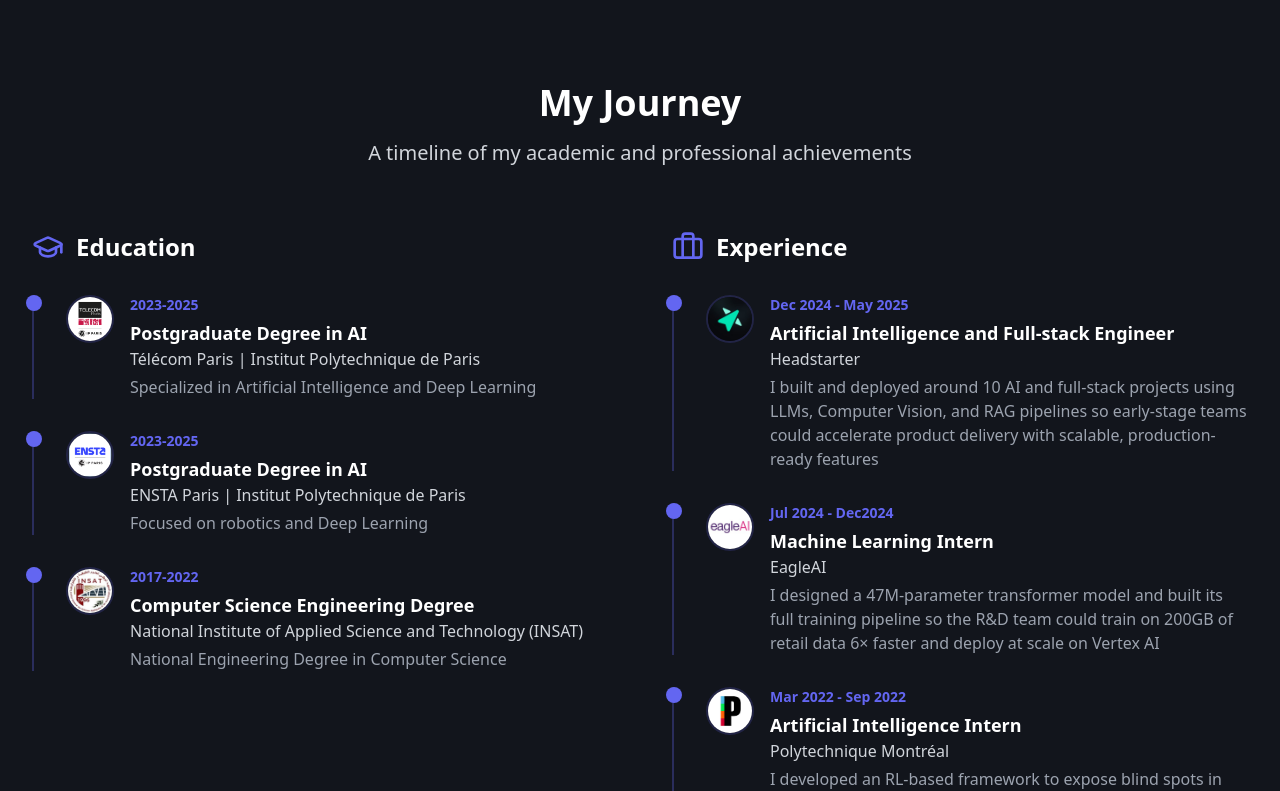
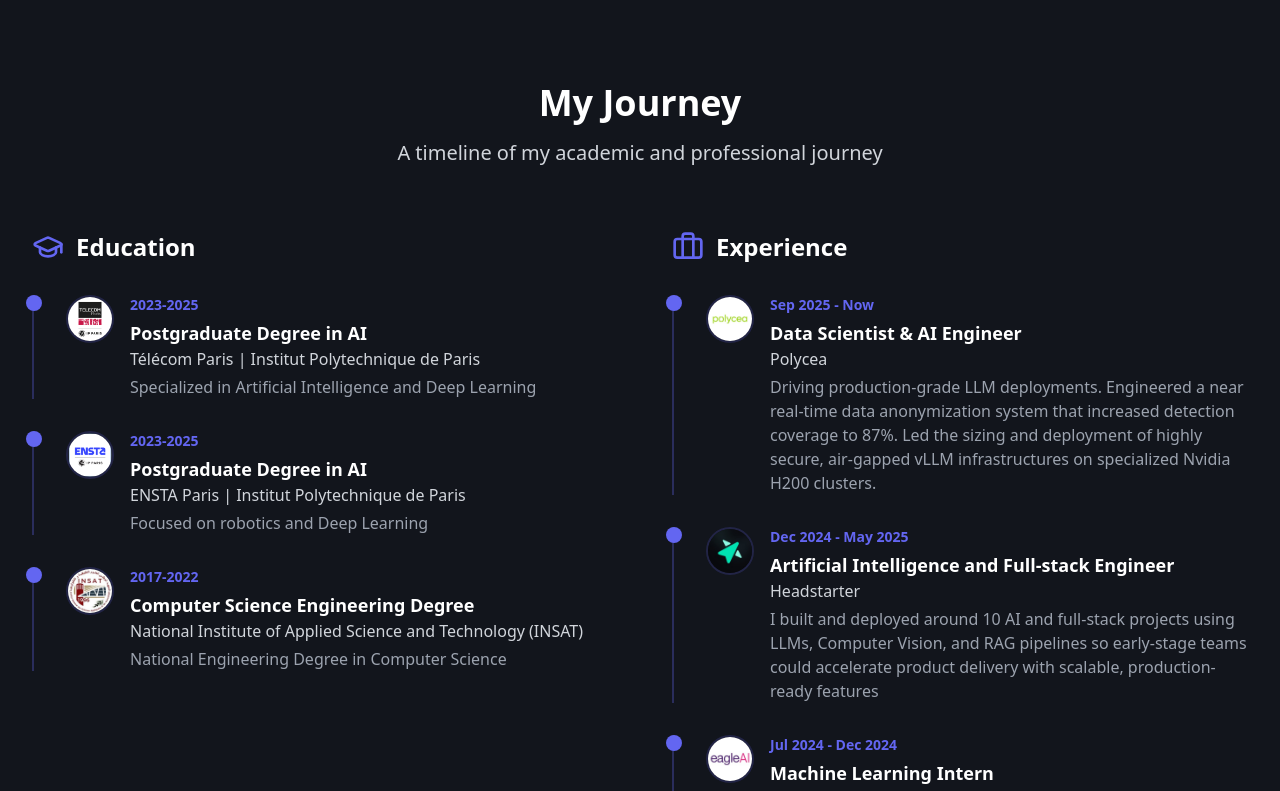
Before and after one commit to ahmedbellaaj10/portfolio, a React (Vite) app: page / in a window 1280 px wide. Shown: the part 1440-2231 px from the top of the page. Built offline with nearby package versions, Linux system fonts and the light colour scheme.

Commit message:
chore(Journey): Add recent work experience

```diff
--- a/src/components/journey/Journey.tsx
+++ b/src/components/journey/Journey.tsx
@@ -1,4 +1,4 @@
-import { GraduationCap, Briefcase, Award } from 'lucide-react';
+import { GraduationCap, Briefcase } from 'lucide-react';
 import { useScrollReveal } from '../../hooks/useScrollReveal';
 import JourneyItem from './JourneyItem';
 import { education, experience } from '../../data/journeyData';
@@ -12,7 +12,7 @@ export default function Journey() {
         <div className="text-center mb-16">
           <h2 className="text-4xl font-bold text-white mb-4">My Journey</h2>
           <p className="text-xl text-gray-300 max-w-3xl mx-auto">
-            A timeline of my academic and professional achievements
+            A timeline of my academic and professional journey
           </p>
         </div>
 
--- a/src/data/journeyData.ts
+++ b/src/data/journeyData.ts
@@ -46,8 +46,16 @@ export const education: Education[] = [
 ];
 
 export const experience: Experience[] = [
+    {
+    id: 1,
+    role: "Data Scientist & AI Engineer",
+    company: "Polycea",
+    year: "Sep 2025 - Now",
+    description: "Driving production-grade LLM deployments. Engineered a near real-time data anonymization system that increased detection coverage to 87%. Led the sizing and deployment of highly secure, air-gapped vLLM infrastructures on specialized Nvidia H200 clusters.",
+    logoUrl: PATHS.journey.experience('polycea.jpg')
+  },
   {
-    id: 1,
+    id: 2,
     role: "Artificial Intelligence and Full-stack Engineer",
     company: "Headstarter",
     year: "Dec 2024 - May 2025",
@@ -55,15 +63,15 @@ export const experience: Experience[] = [
     logoUrl: PATHS.journey.experience('headstarter.jpg')
   },
   {
-    id: 2,
+    id: 3,
     role: "Machine Learning Intern",
     company: "EagleAI",
-    year: "Jul 2024 - Dec2024",
+    year: "Jul 2024 - Dec 2024",
     description: "I designed a 47M-parameter transformer model and built its full training pipeline so the R&D team could train on 200GB of retail data 6× faster and deploy at scale on Vertex AI",
     logoUrl: PATHS.journey.experience('eagle-ai.jpg')
   },
   {
-    id: 3,
+    id: 4,
     role: "Artificial Intelligence Intern",
     company: "Polytechnique Montréal",
     year: "Mar 2022 - Sep 2022",
@@ -71,7 +79,7 @@ export const experience: Experience[] = [
     logoUrl: PATHS.journey.experience('poly-mtl.png')
   },
   {
-    id: 4,
+    id: 5,
     role: "Machine Learning Intern",
     company: "Professional Management Consulting (PMC)",
     year: "Jul 2021 - Aug 2021",
```
